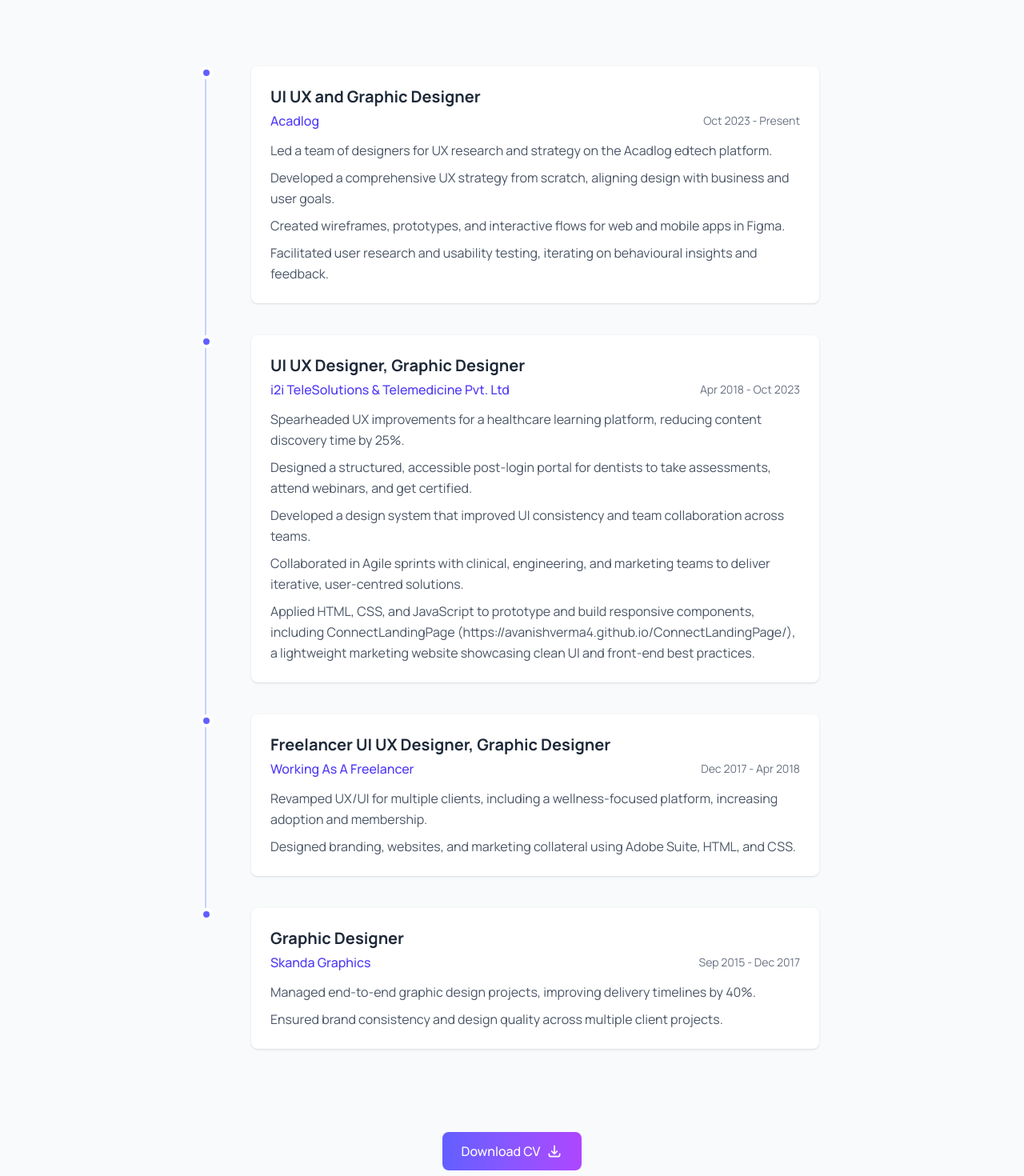
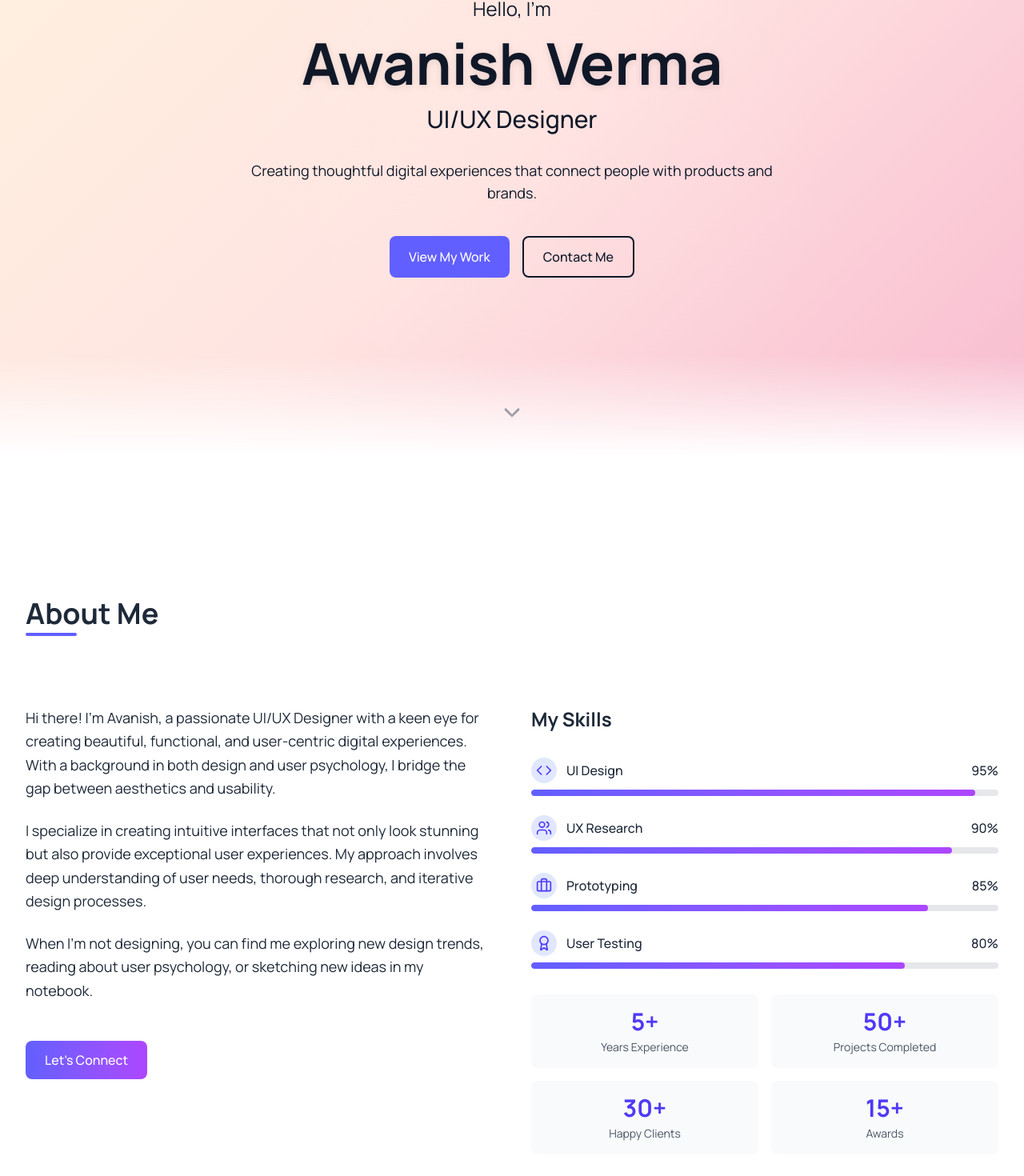
Before and after one commit to avanishverma4/awanish-portfolio, a Next.js app: page / in a window 1280 px wide. Shown: the part 229-1699 px from the top of the page at 80% size. Built offline with nearby package versions, Linux system fonts and the light colour scheme.

Commit message:
Update Hero.tsx

```diff
--- a/app/components/Hero.tsx
+++ b/app/components/Hero.tsx
@@ -1,129 +1,90 @@
 import React from "react";
+import { ChevronDown } from "lucide-react";
 
-interface ExperienceItem {
-  id: number;
-  role: string;
-  company: string;
-  period: string;
-  description: string[];
+interface HeroProps {
+  scrollY: number;
 }
 
-const Experience: React.FC = () => {
-  const experiences: ExperienceItem[] = [
-    {
-      id: 1,
-      role: "UI UX and Graphic Designer",
-      company: "Acadlog",
-      period: "Oct 2023 - Present",
-      description: [
-        "Led a team of designers for UX research and strategy on the Acadlog edtech platform.",
-        "Developed a comprehensive UX strategy from scratch, aligning design with business and user goals.",
-        "Created wireframes, prototypes, and interactive flows for web and mobile apps in Figma.",
-        "Facilitated user research and usability testing, iterating on behavioural insights and feedback.",
-      ],
-    },
-    {
-      id: 2,
-      role: "UI UX Designer, Graphic Designer",
-      company: "i2i TeleSolutions & Telemedicine Pvt. Ltd",
-      period: "Apr 2018 - Oct 2023",
-      description: [
-        "Spearheaded UX improvements for a healthcare learning platform, reducing content discovery time by 25%.",
-        "Designed a structured, accessible post-login portal for dentists to take assessments, attend webinars, and get certified.",
-        "Developed a design system that improved UI consistency and team collaboration across teams.",
-        "Collaborated in Agile sprints with clinical, engineering, and marketing teams to deliver iterative, user-centred solutions.",
-        "Applied HTML, CSS, and JavaScript to prototype and build responsive components, including ConnectLandingPage (https://avanishverma4.github.io/ConnectLandingPage/), a lightweight marketing website showcasing clean UI and front-end best practices.",
-      ],
-    },
-    {
-      id: 3,
-      role: "Freelancer UI UX Designer, Graphic Designer",
-      company: "Working As A Freelancer",
-      period: "Dec 2017 - Apr 2018",
-      description: [
-        "Revamped UX/UI for multiple clients, including a wellness-focused platform, increasing adoption and membership.",
-        "Designed branding, websites, and marketing collateral using Adobe Suite, HTML, and CSS.",
-      ],
-    },
-    {
-      id: 4,
-      role: "Graphic Designer",
-      company: "Skanda Graphics",
-      period: "Sep 2015 - Dec 2017",
-      description: [
-        "Managed end-to-end graphic design projects, improving delivery timelines by 40%.",
-        "Ensured brand consistency and design quality across multiple client projects.",
-      ],
-    },
-  ];
+const Hero: React.FC<HeroProps> = ({ scrollY }) => {
+  const handleScrollDown = () => {
+    const aboutSection = document.getElementById("about");
+    if (aboutSection) {
+      aboutSection.scrollIntoView({ behavior: "smooth" });
+    }
+  };
 
   return (
-    <section id="experience" className="py-20 bg-gray-50">
-      <div className="section-container">
-        <h2 className="section-title">Experience</h2>
+    <section
+      id="home"
+      className="min-h-screen relative flex items-center justify-center overflow-hidden"
+      style={{
+        background:
+          "linear-gradient(315deg, #F8BBD0 0%, #FFE4E1 50%, #FFF3E0 100%)",
+      }}
+    >
+      <div
+        className="absolute inset-0 opacity-20"
+        style={{
+          transform: `translateY(${scrollY * 0.2}px)`,
+          background:
+            "radial-gradient(circle at center, rgba(255,255,255,0.2) 0%, transparent 70%)",
+        }}
+      ></div>
 
-        <div className="mt-12">
-          <div className="max-w-3xl mx-auto">
-            {experiences.map((item) => (
-              <div key={item.id} className="timeline-item">
-                <div className="timeline-dot"></div>
-                <div className="timeline-content">
-                  <div className="bg-white p-6 rounded-lg shadow-sm hover:shadow-md transition-shadow duration-300">
-                    <h3 className="text-xl font-bold text-gray-800">
-                      {item.role}
-                    </h3>
-                    <div className="flex justify-between items-center mt-1 mb-3">
-                      <span className="text-indigo-600 font-medium">
-                        {item.company}
-                      </span>
-                      <span className="text-sm text-gray-500">
-                        {item.period}
-                      </span>
-                    </div>
-                    <div className="space-y-2 text-gray-600 max-w-full">
-                      {item.description.map((desc, index) => (
-                        <p
-                          key={index}
-                          className="leading-relaxed break-words max-w-full overflow-x-auto"
-                        >
-                          {desc}
-                        </p>
-                      ))}
-                    </div>
-                  </div>
-                </div>
-              </div>
-            ))}
-          </div>
-        </div>
-
-        <div className="mt-16 text-center">
-          <a
-            href="/resume.pdf"
-            className="btn btn-primary inline-flex items-center cursor-pointer"
-            target="_blank"
-            rel="noopener noreferrer"
+      <div className="section-container relative z-10 text-gray-900 text-center">
+        <p className="text-xl md:text-2xl mb-4 animate-fade-up">Hello, I'm</p>
+        <h1
+          className="text-4xl md:text-6xl lg:text-7xl font-bold mb-4 animate-fade-up"
+          style={{ textShadow: "0 2px 10px rgba(0,0,0,0.1)" }}
+        >
+          Awanish Verma
+        </h1>
+        <h2 className="text-xl md:text-3xl font-medium mb-8 animate-fade-up delay-200">
+          UI/UX Designer
+        </h2>
+        <p className="max-w-2xl mx-auto text-base md:text-lg mb-10 animate-fade-up delay-300">
+          Creating thoughtful digital experiences that connect people with
+          products and brands.
+        </p>
+        <div className="flex justify-center gap-4 animate-fade-up delay-400">
+          <button
+            className="btn bg-indigo-500 text-white hover:bg-indigo-600 cursor-pointer"
+            onClick={() =>
+              document
+                .getElementById("work")
+                ?.scrollIntoView({ behavior: "smooth" })
+            }
           >
-            Download CV
-            <svg
-              xmlns="http://www.w3.org/2000/svg"
-              className="h-5 w-5 ml-2"
-              fill="none"
-              viewBox="0 0 24 24"
-              stroke="currentColor"
-            >
-              <path
-                strokeLinecap="round"
-                strokeLinejoin="round"
-                strokeWidth={2}
-                d="M4 16v1a3 3 0 003 3h10a3 3 0 003-3v-1m-4-4l-4 4m0 0l-4-4m4 4V4"
-              />
-            </svg>
-          </a>
+            View My Work
+          </button>
+          <button
+            className="btn bg-transparent border-2 border-gray-900 text-gray-900 hover:bg-gray-900 hover:text-white cursor-pointer"
+            onClick={() =>
+              document
+                .getElementById("contact")
+                ?.scrollIntoView({ behavior: "smooth" })
+            }
+          >
+            Contact Me
+          </button>
         </div>
       </div>
+
+      <div
+        className="absolute bottom-8 left-1/2 transform -translate-x-1/2 cursor-pointer animate-bounce"
+        onClick={handleScrollDown}
+      >
+        <ChevronDown size={32} className="text-gray-900" />
+      </div>
+
+      <div
+        className="absolute bottom-0 left-0 right-0 h-32"
+        style={{
+          background: "linear-gradient(to bottom, transparent, white)",
+        }}
+      ></div>
     </section>
   );
 };
 
-export default Experience;
+export default Hero;
```
